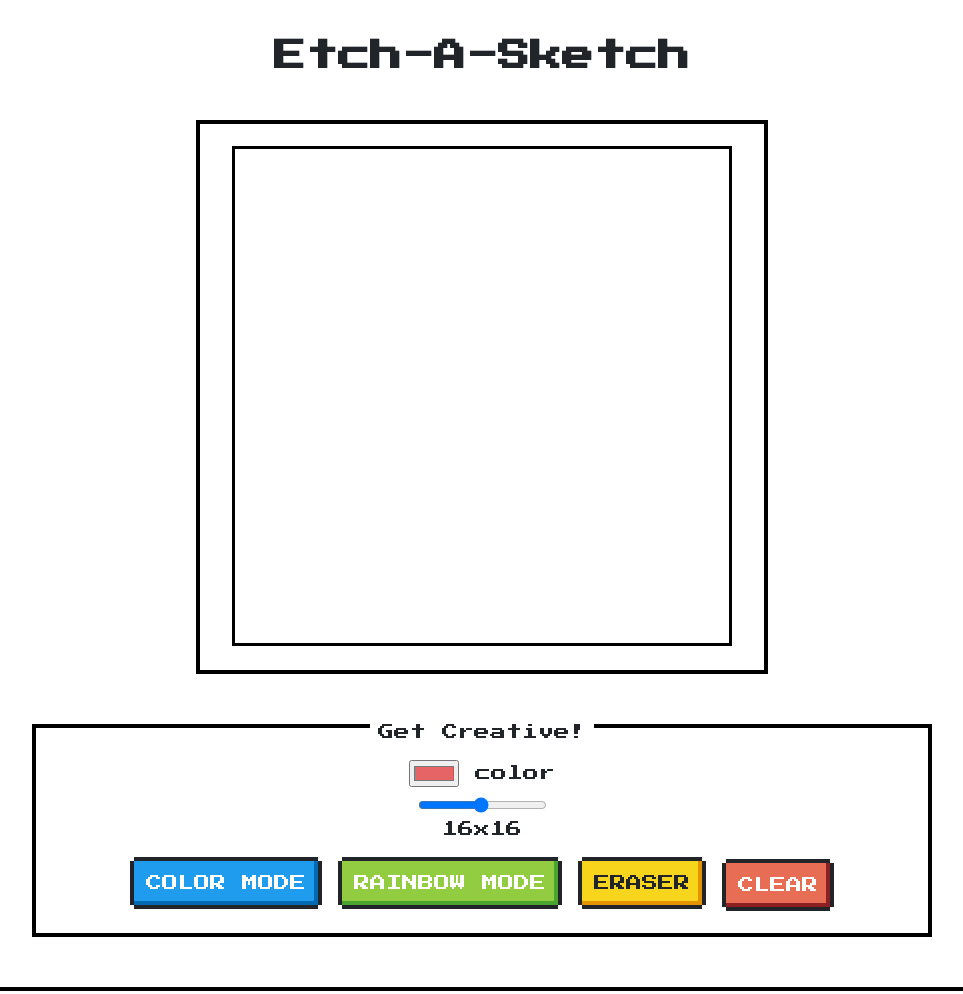
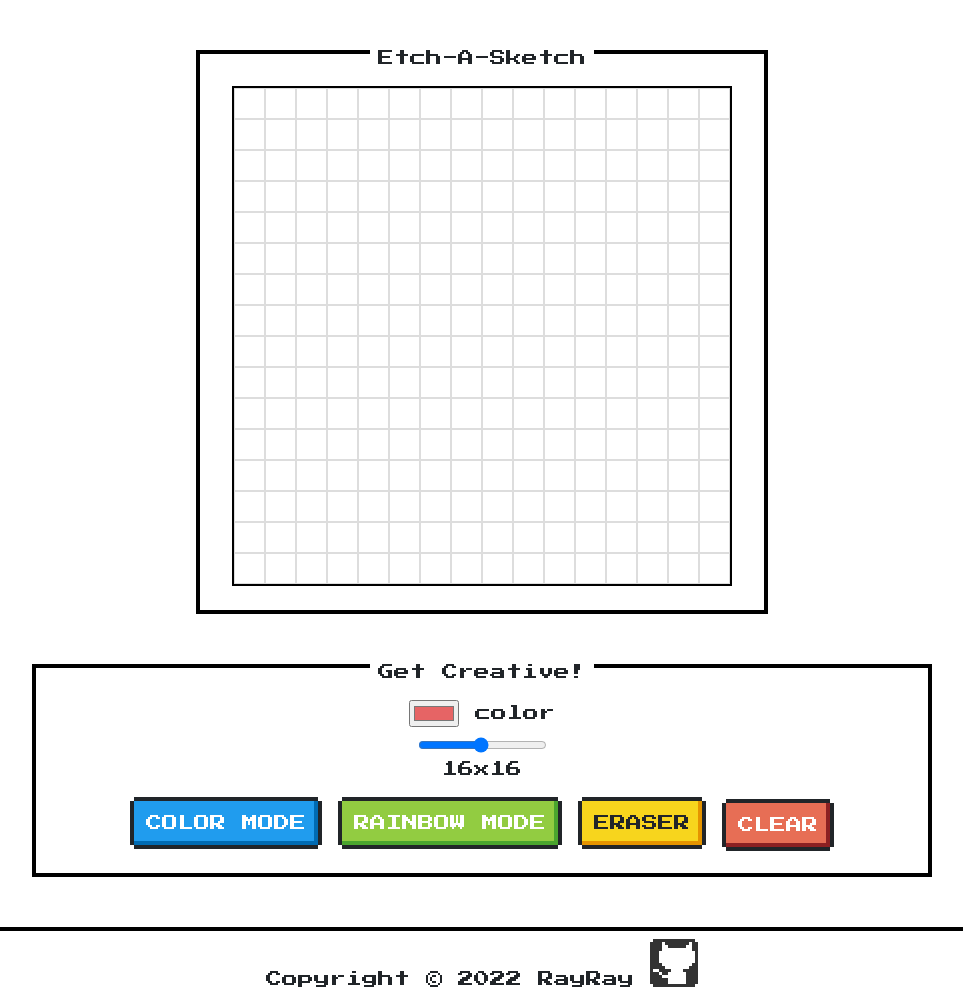
Before and after one commit to ItsRayRay/Etch-a-sketch, a plain HTML site: page index.html in a window 1280 px wide. Shown: the top 994 px of the page, without its empty margins (158-1121 px from the left). Drawn offline with nearby package versions, Linux system fonts and the light colour scheme.

Commit message:
update grid to fit in container

```diff
--- a/index.html
+++ b/index.html
@@ -17,37 +17,19 @@
 
 </head>
 <body>
-<header><h1>Etch-A-Sketch</h1></header>
 
 
+<!--Contains the sketchpad -->
+
 <div id="container__content">
+    <div class="nes-container with-title is-centered">
+        <p class="title">Etch-A-Sketch</p>
+          <div id="container">  <!--contains the grid-->  </div>
+    </div>
+</div>
 
 
-
-    <div class="nes-container with-title is-centered">
-        <p class="title"></p>
-        <div id="border-grid">
-          <div id="container">
-          </div>
-
-          <div class="parent">
-            <div class="div1"> </div>
-            </div>
-
-
-
-        </div>
-      </div>
-
-
-
-
-
-
-
-
-
-    </div>
+<!--contains the controller-->
 
 <div class="secondary__container">
 
@@ -56,22 +38,22 @@
 
 
       <input type="color" id="head" name="head"
-      value="#e66465">
+      value="#e66465">                            <!--Colorpicker-->
       <label for="head">color</label>
+
+
       <div class="slidecontainer">
-      <input type="range" min="1" max="100" value="50" class="slider" id="myRange"> <p>16x16</p>
-      </div>
-      <button type="button" class="nes-btn is-primary">COLOR MODE</button>
-
-      <button type="button" class="nes-btn is-success">RAINBOW MODE</button>
-
-      <button type="button" class="nes-btn is-warning">ERASER</button>
-      <button type="button" class="nes-btn is-error">CLEAR</button>
+      <input type="range" min="1" max="100" value="50" class="slider" id="myRange">   <!--slider-->
+      <p>16x16</p>
 
 
 
-
-    </div>
+      </div>
+      <button type="button" class="nes-btn is-primary">COLOR MODE</button>
+      <button type="button" class="nes-btn is-success">RAINBOW MODE</button>
+      <button type="button" class="nes-btn is-warning">ERASER</button>
+      <button type="button" class="nes-btn is-error">CLEAR</button>
+      </div>
 
 
   </div>
@@ -85,7 +67,4 @@
 
 </body>
 
-
-
-
 <script src="script.js"></script>
--- a/script.js
+++ b/script.js
@@ -9,4 +9,4 @@ function makeRows(rows, cols) {
   };
 };
 
-makeRows(4, 4)
+makeRows(16, 16)
--- a/style.css
+++ b/style.css
@@ -1,7 +1,6 @@
 
 header {
-    padding: 2em
-
+    padding: 1em
 }
 
 body{
@@ -19,6 +18,7 @@ body{
     flex-direction: row;
     align-items: center;
     justify-content: center;
+    margin-top: 50px;
 }
 
 .secondary__container {
@@ -37,17 +37,30 @@ header {
 }
 
 
+footer{
+    margin-top: auto;
+}
 
 
-    #border-grid {
-        border: 3px solid black;
-        margin-top: 30px;
+    :root {
+        --grid-cols: 1;
+        --grid-rows: 1;
+      }
+
+      #container {
+        display: grid;
+        grid-template-rows: repeat(var(--grid-rows), 1fr);
+        grid-template-columns: repeat(var(--grid-cols), 1fr);
         min-height: 500px;
+        min-width: 500px;
         max-height: 500px;
-        min-width: 500px;
         max-width: 500px;
-    }
+        border: 2px solid black;
 
-    footer{
-        margin-top: auto;
-    }
+
+      }
+
+      .grid-item {
+        border: 1px solid #ddd;
+        text-align: center;
+      }
```
